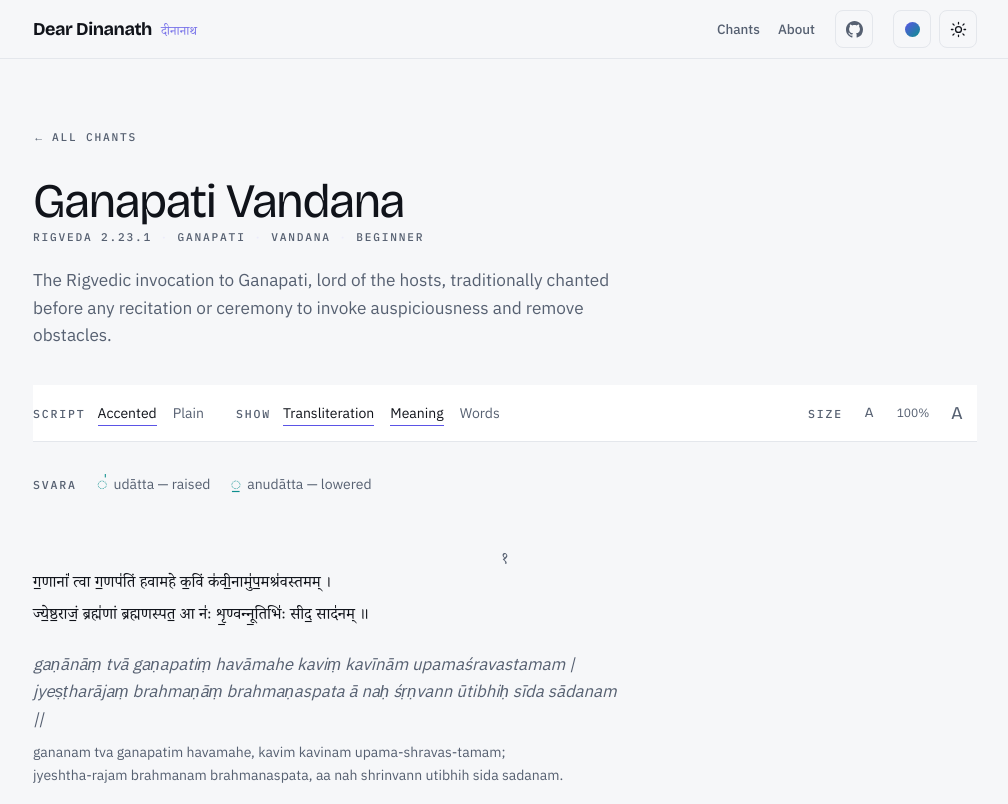
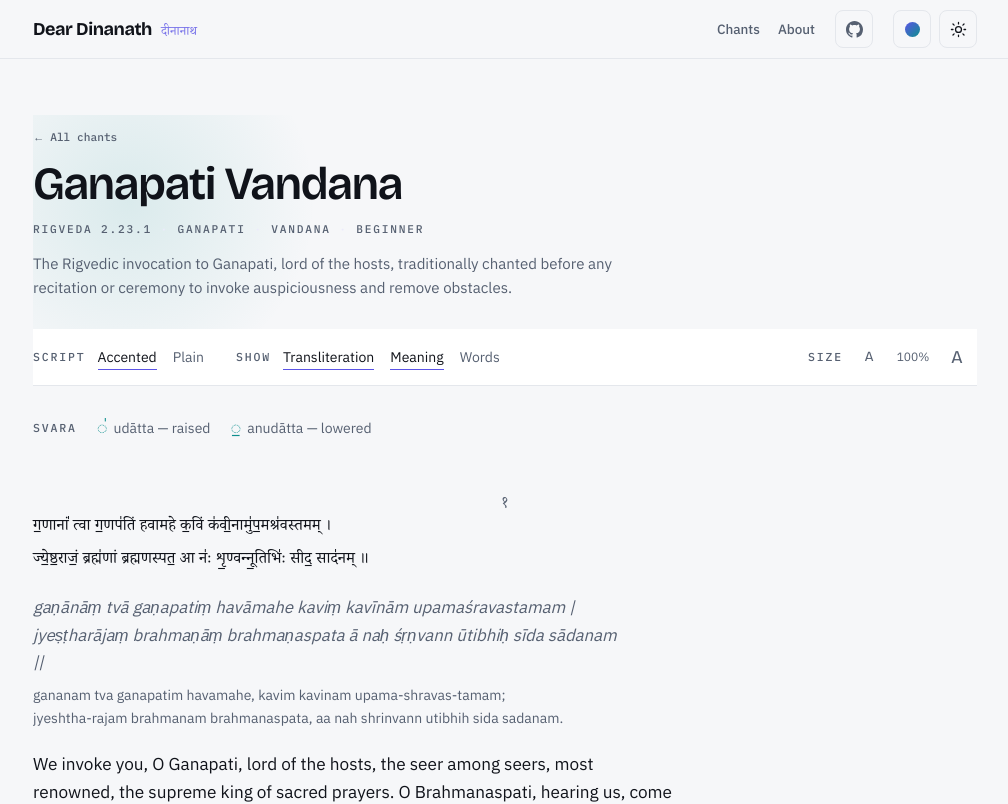
Before and after one commit to prashantbsr/dear-dinanath, a Next.js app: page /chants/ganapati-vandana/ in a window 1280 px wide. Shown: the top 804 px of the page, without its empty margins (135-1143 px from the left). Built offline with nearby package versions, Linux system fonts and the light colour scheme; a web font is replaced by a local one.

Commit message:
style(chant): rework the chant page header
Larger display title with a glow, a soft secondary glow behind it, tighter
spacing, and notes set off by a top rule instead of a surface panel.

Co-Authored-By: Claude Opus 4.8 (1M context) <noreply@anthropic.com>

```diff
--- a/src/app/chants/[slug]/page.tsx
+++ b/src/app/chants/[slug]/page.tsx
@@ -36,34 +36,44 @@ export default async function ChantPage({
   ) as string[];
 
   return (
-    <article>
+    <article className="relative">
+      {/* Soft secondary glow behind the title — purely decorative. */}
+      <div
+        aria-hidden="true"
+        className="pointer-events-none absolute -top-2 left-0 -z-10 h-72 w-[min(55vw,20rem)]"
+        style={{
+          background:
+            "radial-gradient(circle at 30% 30%, color-mix(in srgb, var(--secondary) 12%, transparent), transparent 62%)",
+        }}
+      />
+
       <Link
         href="/"
-        className="eyebrow inline-flex items-center gap-1.5 transition-colors hover:text-accent"
+        className="eyebrow inline-flex items-center gap-1.5 normal-case tracking-normal transition-colors hover:text-accent"
       >
         <span aria-hidden="true">&larr;</span>
         All chants
       </Link>
 
-      <header className="mt-7 max-w-[62ch]">
-        <h1 className="font-display text-[clamp(1.9rem,1.4rem+2.4vw,3rem)] leading-[1.12] tracking-tight text-ink">
+      <header className="mt-3.5 max-w-[62ch]">
+        <h1 className="glow-text font-display text-[clamp(2rem,8.5vw,2.875rem)] font-semibold leading-none tracking-tight text-ink">
           {post.title}
         </h1>
 
-        {meta.length > 0 && <CitationLine items={meta} />}
+        {meta.length > 0 && <CitationLine items={meta} className="mt-3.5" />}
 
-        <p className="mt-5 text-[1.075rem] leading-relaxed text-muted">
+        <p className="mt-3.5 text-[clamp(0.84rem,3.5vw,0.94rem)] leading-relaxed text-muted">
           {post.description}
         </p>
       </header>
 
-      <div className="mt-9">
+      <div className="mt-7">
         <ChantReader post={post} />
       </div>
 
       {notesHtml && (
         <section
-          className="notes mt-14 max-w-[62ch] rounded-sm border-t border-line bg-surface px-5 py-6 sm:px-7 sm:py-7"
+          className="notes mt-[clamp(1.875rem,6vw,2.875rem)] max-w-[62ch] border-t-2 border-line pt-[clamp(1.625rem,5vw,2.25rem)]"
           dangerouslySetInnerHTML={{ __html: notesHtml }}
         />
       )}
```
